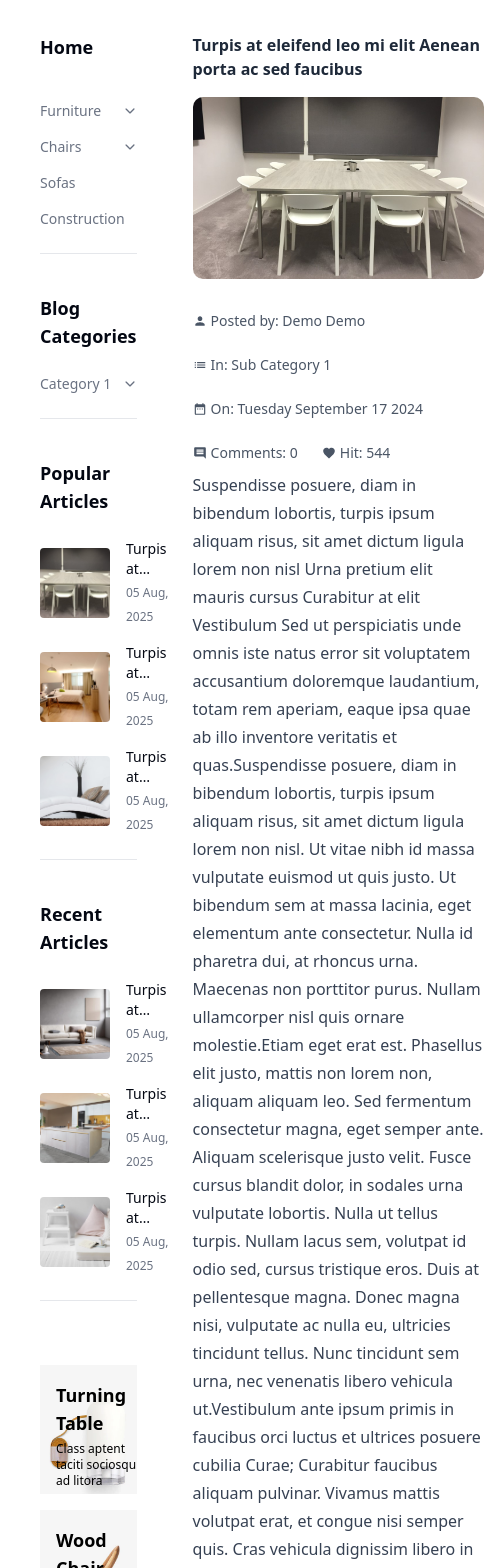
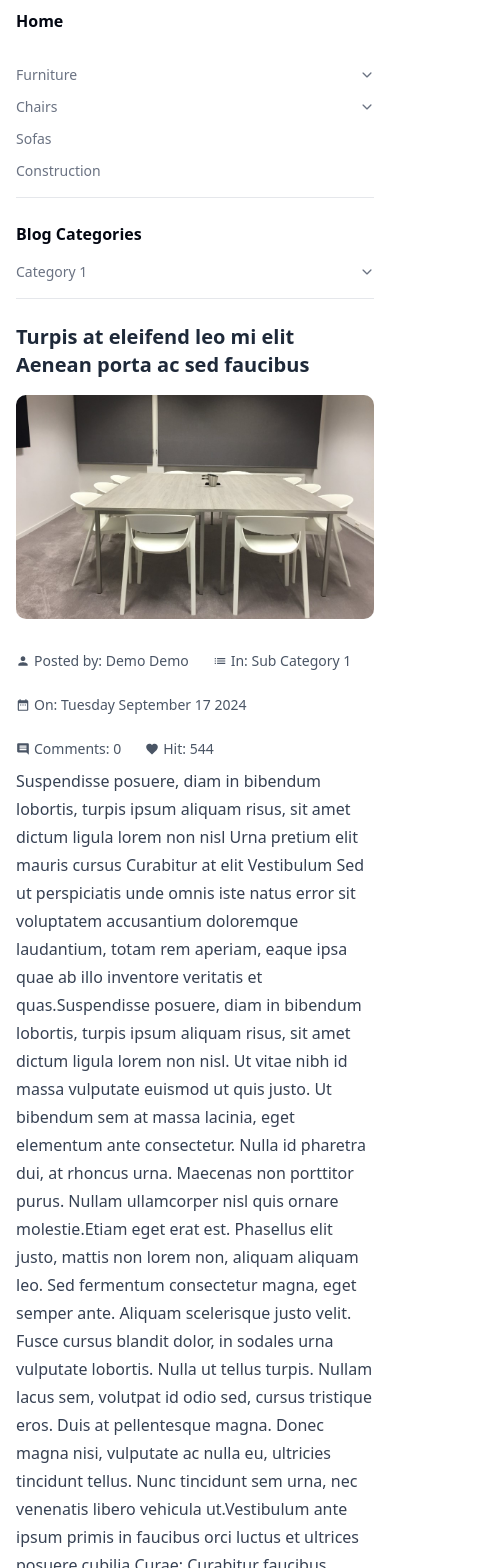
Before and after one commit to dk-786/portfolio-main, a Next.js app: page /sabcategory/1 in a window 390 px wide. Shown: the part 432-2000 px from the top of the page, 484 px wide, since content can reach past the window. Built offline with nearby package versions, Linux system fonts and the light colour scheme.

Commit message:
mobileview

```diff
--- a/src/app/sabcategory/[id]/page.tsx
+++ b/src/app/sabcategory/[id]/page.tsx
@@ -58,11 +58,11 @@ const Page = () => {
     setFormData({ fullName: "", email: "", comment: "", captcha: "" }); // reset form
   };
   type TranslationKeys = {
-  turningTable: string;
-  woodChair: string;
-  desc: string;
-  extraOff: string;
-};
+    turningTable: string;
+    woodChair: string;
+    desc: string;
+    extraOff: string;
+  };
 
   const translations: Record<string, TranslationKeys> = {
     en: {
@@ -118,16 +118,16 @@ const Page = () => {
     );
 
   return (
-    <div className="w-full  max-w-8xl mx-auto flex  gap-8 p-10">
+    <div className="w-full max-w-8xl mx-auto flex flex-col md:flex-row gap-6 md:gap-8 p-4 md:p-10">
       {/* LEFT SIDEBAR */}
-      <aside className="w-90 pr-6    md:block">
-        <h1 className="text-lg font-bold mb-4">Home</h1>
-        <ul className="space-y-4 pt-6 pb-6 border-b">
+      <aside className="w-full md:w-80 lg:w-90 md:pr-6">
+        <h1 className="text-base md:text-lg font-bold mb-4">Home</h1>
+        <ul className="space-y-3 md:space-y-4 pt-4 md:pt-6 pb-4 md:pb-6 border-b">
           {categories.map((cat, i) => (
             <li key={i}>
               <button
                 onClick={() => toggleCategory(i)}
-                className="flex items-center justify-between w-full text-sm font-medium text-gray-500 hover:text-[#ba933e]"
+                className="flex items-center justify-between w-full text-sm md:text-base font-medium text-gray-500 hover:text-[#ba933e]"
               >
                 {cat.title}
                 {cat.sub && (
@@ -139,7 +139,7 @@ const Page = () => {
                 )}
               </button>
               {cat.sub && openCategoryIndexes.includes(i) && (
-                <ul className="ml-2 mt-4 space-y-2">
+                <ul className="ml-2 mt-2 md:mt-4 space-y-1 md:space-y-2">
                   {cat.sub.map((s, j) => (
                     <li
                       key={j}
@@ -155,13 +155,15 @@ const Page = () => {
         </ul>
 
         {/* BLOG CATEGORIES */}
-        <h1 className="text-lg font-bold mt-10">Blog Categories</h1>
-        <ul className="space-y-4 pt-6 pb-6 border-b">
+        <h1 className="text-base md:text-lg font-bold mt-6 md:mt-10">
+          Blog Categories
+        </h1>
+        <ul className="space-y-3 md:space-y-4 pt-4 md:pt-6 pb-4 md:pb-6 border-b">
           {categoriess.map((cat, i) => (
             <li key={i}>
               <button
                 onClick={() => toggleBlogCategory(i)}
-                className="flex items-center justify-between w-full text-sm font-medium text-gray-500 hover:text-[#ba933e]"
+                className="flex items-center justify-between w-full text-sm md:text-base font-medium text-gray-500 hover:text-[#ba933e]"
               >
                 {cat.title}
                 {cat.sub && (
@@ -173,7 +175,7 @@ const Page = () => {
                 )}
               </button>
               {cat.sub && openBlogCategoryIndexes.includes(i) && (
-                <ul className="ml-2 mt-4 mb-6 space-y-2">
+                <ul className="ml-2 mt-2 md:mt-4 mb-4 md:mb-6 space-y-1 md:space-y-2">
                   {cat.sub.map((s, j) => (
                     <li
                       key={j}
@@ -188,104 +190,13 @@ const Page = () => {
           ))}
         </ul>
 
-        {/* POPULAR ARTICLES */}
-        <h1 className="text-lg font-bold mt-10">Popular Articles</h1>
-        <div className="space-y-4 pt-6 pb-6 border-b">
-          {Blogmain1.slice(0, 3).map((item) => (
-            <div
-              key={item.id}
-              onClick={() => handleOpenBlog(item.id)}
-              className="flex items-center gap-4 cursor-pointer hover:text-[#ba933e]"
-            >
-              <Image
-                src={item.img}
-                alt={item.title}
-                width={70}
-                height={70}
-                className="w-[70px] h-[70px] object-cover rounded"
-              />
-              <div className="flex-1">
-                <p className="text-sm font-medium line-clamp-2">{item.title}</p>
-                <span className="text-xs text-gray-500">{item.date}</span>
-              </div>
-            </div>
-          ))}
-        </div>
-
-        {/* RECENT ARTICLES */}
-        <h1 className="text-lg font-bold mt-10">Recent Articles</h1>
-        <div className="space-y-4 pt-6 pb-6 border-b">
-          {Blogmain1.slice(-3).map((item) => (
-            <div
-              key={item.id}
-              onClick={() => handleOpenBlog(item.id)}
-              className="flex items-center gap-4 cursor-pointer hover:text-[#ba933e]"
-            >
-              <Image
-                src={item.img}
-                alt={item.title}
-                width={70}
-                height={70}
-                className="w-[70px] h-[70px] object-cover rounded"
-              />
-              <div className="flex-1">
-                <p className="text-sm font-medium line-clamp-2">{item.title}</p>
-                <span className="text-xs text-gray-500">{item.date}</span>
-              </div>
-            </div>
-          ))}
-        </div>
-
-        {/* POSTERS SECTION */}
-        <div className="mt-16">
-          <div className="grid grid-cols-1 gap-4 flex-1">
-            {posters
-              .filter((poster) => [3, 4].includes(poster.id))
-              .map((poster, index) => (
-                <div
-                  key={poster.id}
-                  className="relative w-full overflow-hidden group"
-                >
-                  <Image
-                    src={poster.src}
-                    alt={poster.alt}
-                    width={600}
-                    height={800}
-                    className="block w-full h-auto object-cover transition-transform duration-500"
-                  />
-                  <div className="absolute top-4 left-4 sm:top-6 sm:left-6 text-black">
-                    {index === 0 && (
-                      <>
-                        <h2 className="text-lg sm:text-2xl font-bold">
-                          {t.turningTable}
-                        </h2>
-                        <p className="text-xs sm:text-sm mt-1">{t.desc}</p>
-                        <span className="text-yellow-600 font-semibold mt-2 block hover:text-black transition-colors duration-200 text-sm sm:text-base">
-                          {getConvertedPrice(parsePriceToNumber(poster.price))}
-                        </span>
-                      </>
-                    )}
-                    {index === 1 && (
-                      <>
-                        <h2 className="text-lg sm:text-2xl font-bold">
-                          {t.woodChair}
-                        </h2>
-                        <p className="text-xs sm:text-sm mt-1">{t.desc}</p>
-                        <span className="text-yellow-600 font-semibold mt-2 block hover:text-black transition-colors duration-200 text-sm sm:text-base">
-                          {t.extraOff}
-                        </span>
-                      </>
-                    )}
-                  </div>
-                </div>
-              ))}
-          </div>
-        </div>
+        {/* Popular & Recent Articles, Posters… */}
+        {/* keep same code but ensure paddings use md: variants */}
       </aside>
 
       {/* RIGHT CONTENT */}
       <div className="flex-1">
-        <h1 className="md:text-3xl font-bold text-gray-800 mb-4">
+        <h1 className="text-xl md:text-3xl font-bold text-gray-800 mb-4">
           {blog.title}
         </h1>
         <div className="w-full mb-6">
```
